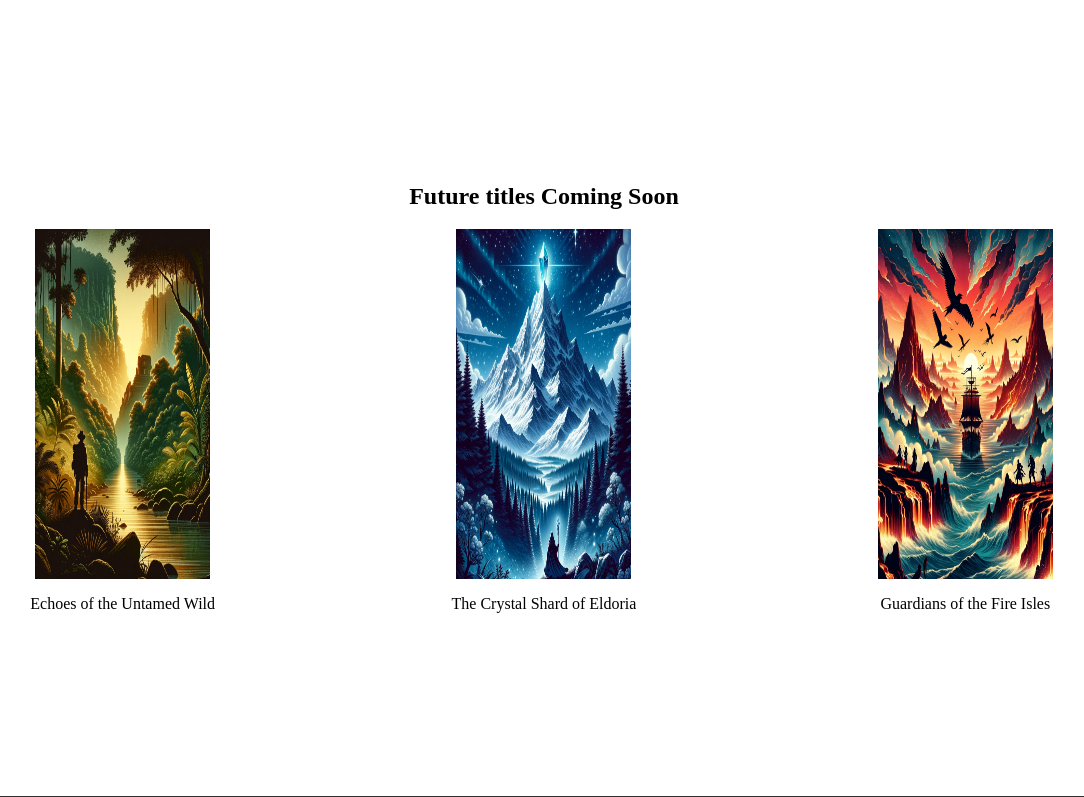
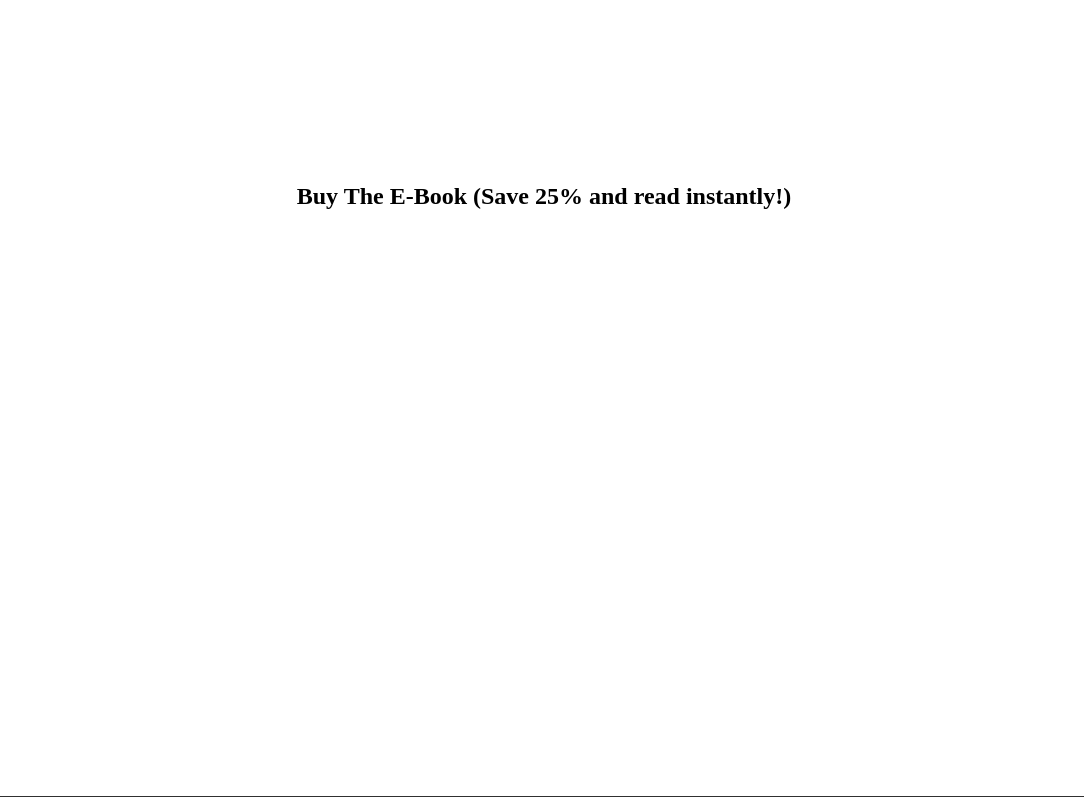
Before and after one commit to TroyChristian/TheAfricaStory, a Django app: page / in a window 1280 px wide. Shown: the part 1572-2369 px from the top of the page, without its empty margins (96-1180 px from the left). Run offline with Django 5.2, Linux system fonts and the light colour scheme; some libraries are stand-ins or nearby versions.

Commit message:
Install stripe library, install django-environ, create secrets env, configure settings.py to use django-environ, add test stripe checkout button

```diff
--- a/TAS/core/templates/core/index.html
+++ b/TAS/core/templates/core/index.html
@@ -50,10 +50,20 @@
     </div>
 
     <div class="ebook_download">
-      <h2>Future titles Coming Soon</h2>
+      <h2>Buy The E-Book (Save 25% and read instantly!)</h2>
       <div class="links">
 
-          <div class="center">
+        <script async
+  src="https://js.stripe.com/v3/buy-button.js">
+</script>
+
+<stripe-buy-button
+  buy-button-id="buy_btn_1OqiqbDDOxcvEJL1syxulXcW"
+  publishable-key="pk_test_51OqgatDDOxcvEJL1SMlPBBeEgQ5eLRia0FjcyN9Q0zKcUlYCpQ7NLKabCXqFl9rWtmQMBGEVKvZBhAxdRJYnh7Oc00liA9uG4H"
+>
+</stripe-buy-button>
+
+<!--           <div class="center">
             <img class="download_img" src="{% static 'photos/jungle.png'%}" alt="jungle_ai_art">
             <p>Echoes of the Untamed Wild</p>
           </div>
@@ -70,7 +80,7 @@
           <div class="center">
             <img class="download_img" src="{% static 'photos/volcano.png'%}">
             <p>Guardians of the Fire Isles</p>
-          </div>
+          </div> -->
 
       </div>
 
```
Also changed, not shown: TAS/TAS/settings.py (+12 -2 lines), 1 other file.
